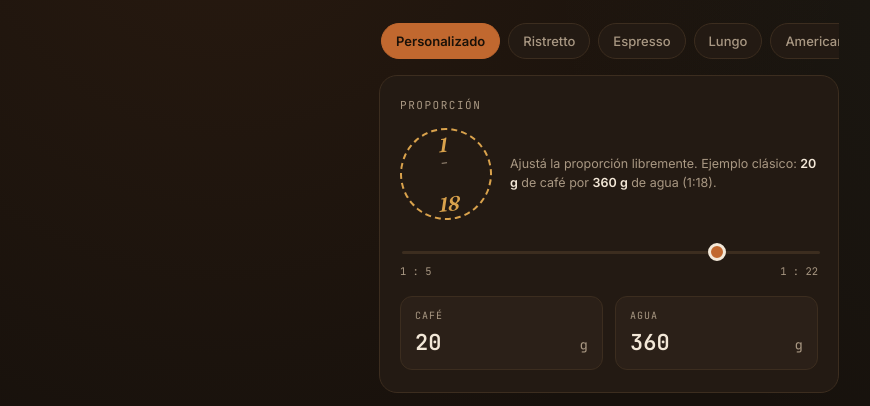
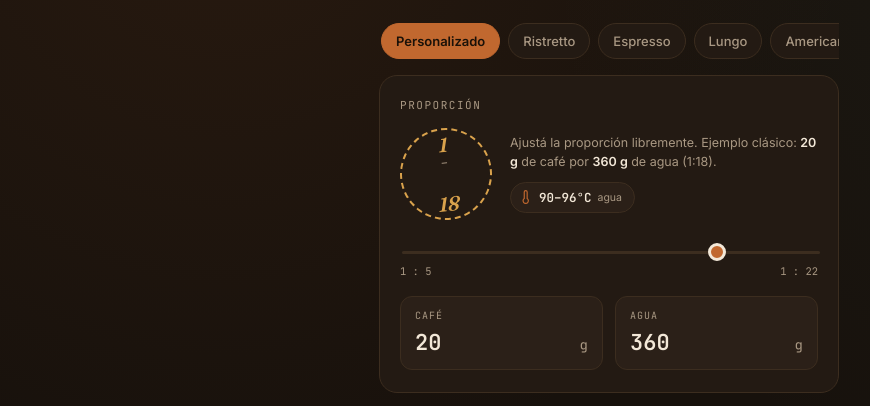
Before and after one commit to nestoledo-dotcom/Coffe-Calculator, a plain HTML site: page index.html in a window 1280 px wide. Shown: the part 131-537 px from the top of the page, without its empty margins (31-901 px from the left). Drawn offline with Linux system fonts and the light colour scheme.

Commit message:
Actualizar index.html

```diff
--- a/index.html
+++ b/index.html
@@ -152,6 +152,29 @@
   }
   .method-note b{ color:var(--cream); font-weight:600; }
 
+  /* Temperature pill */
+  .temp-pill{
+    display:inline-flex;
+    align-items:center;
+    gap:6px;
+    margin-top:10px;
+    padding:6px 12px 6px 8px;
+    border-radius:100px;
+    background:var(--surface-2);
+    border:1px solid var(--hairline);
+  }
+  .temp-pill svg{ width:14px; height:14px; color:var(--copper); flex:0 0 auto; }
+  .temp-pill .temp-val{
+    font-family:'JetBrains Mono', monospace;
+    font-size:12.5px;
+    font-weight:600;
+    color:var(--cream);
+  }
+  .temp-pill .temp-label{
+    font-size:10.5px;
+    color:var(--muted);
+  }
+
   /* Slider */
   .slider-wrap{ margin:18px 0 4px; }
   input[type="range"]{
@@ -305,8 +328,9 @@
   }
   .ref-table.show{ display:block; }
   .ref-row{
-    display:flex;
-    justify-content:space-between;
+    display:grid;
+    grid-template-columns:1fr auto auto;
+    gap:10px;
     align-items:center;
     padding:9px 0;
     border-top:1px solid var(--hairline);
@@ -317,6 +341,11 @@
     font-family:'JetBrains Mono', monospace;
     color:var(--gold);
     font-size:12.5px;
+    text-align:right;
+  }
+  .ref-row .val.temp{
+    color:var(--copper);
+    min-width:64px;
   }
 
   footer{
@@ -346,7 +375,14 @@
       <div class="stamp">
         <div class="stamp-inner" id="stampText">1<br><small>—</small><br>18</div>
       </div>
-      <div class="method-note" id="methodNote">Ejemplo clásico: <b>20 g</b> de café por <b>360 g</b> de agua.</div>
+      <div>
+        <div class="method-note" id="methodNote">Ejemplo clásico: <b>20 g</b> de café por <b>360 g</b> de agua.</div>
+        <div class="temp-pill">
+          <svg viewBox="0 0 24 24" fill="none" stroke="currentColor" stroke-width="2"><path d="M14 14.76V3.5a2.5 2.5 0 0 0-5 0v11.26a4.5 4.5 0 1 0 5 0z"/></svg>
+          <span class="temp-val" id="tempVal">90–96°C</span>
+          <span class="temp-label" id="tempLabel">agua</span>
+        </div>
+      </div>
     </div>
 
     <div class="slider-wrap">
@@ -397,7 +433,13 @@
       <p class="card-title" style="margin:0">Tabla de ratios comunes</p>
       <svg class="arrow" width="16" height="16" viewBox="0 0 24 24" fill="none" stroke="currentColor" stroke-width="2"><path d="M6 9l6 6 6-6"/></svg>
     </div>
-    <div class="ref-table" id="refTable"></div>
+    <div class="ref-table" id="refTable">
+      <div class="ref-row" style="border-top:none; padding-bottom:4px;">
+        <span class="name" style="color:var(--muted); font-size:10.5px; font-family:'JetBrains Mono', monospace; text-transform:uppercase; letter-spacing:0.08em;">Método</span>
+        <span class="val temp" style="font-family:'JetBrains Mono', monospace; font-size:10.5px; text-transform:uppercase; letter-spacing:0.08em;">Temp.</span>
+        <span class="val" style="font-family:'JetBrains Mono', monospace; font-size:10.5px; text-transform:uppercase; letter-spacing:0.08em;">Ratio</span>
+      </div>
+    </div>
   </div>
 
   <footer>Basado en rangos de referencia de la SCA y guías de tostadores especializados.<br>Ajustá siempre a gusto — estos son puntos de partida.</footer>
@@ -405,27 +447,27 @@
 
 <script>
 const methods = [
-  { id:'custom', name:'Personalizado', min:5, max:22, step:0.5, def:18, coffeeDef:20, time:null,
+  { id:'custom', name:'Personalizado', min:5, max:22, step:0.5, def:18, coffeeDef:20, time:null, temp:[90,96], tempLabel:'agua',
     note:'Ajustá la proporción libremente. Ejemplo clásico: <b>20 g</b> de café por <b>360 g</b> de agua (1:18).' },
-  { id:'ristretto', name:'Ristretto', min:1, max:1.5, step:0.1, def:1.3, coffeeDef:18, time:[15,20],
+  { id:'ristretto', name:'Ristretto', min:1, max:1.5, step:0.1, def:1.3, coffeeDef:18, time:[15,20], temp:[90,93], tempLabel:'agua',
     note:'Extracción corta y concentrada. Rango habitual <b>1:1</b> a <b>1:1.5</b>.' },
-  { id:'espresso', name:'Espresso', min:1.5, max:2.5, step:0.1, def:2, coffeeDef:18, time:[25,30],
+  { id:'espresso', name:'Espresso', min:1.5, max:2.5, step:0.1, def:2, coffeeDef:18, time:[25,30], temp:[90,94], tempLabel:'agua',
     note:'El estándar de café: <b>1:2</b> es la proporción más usada en cafeterías.' },
-  { id:'lungo', name:'Lungo', min:3, max:4, step:0.1, def:3.5, coffeeDef:18, time:[35,45],
+  { id:'lungo', name:'Lungo', min:3, max:4, step:0.1, def:3.5, coffeeDef:18, time:[35,45], temp:[88,92], tempLabel:'agua',
     note:'Espresso alargado, más diluido. Rango <b>1:3</b> a <b>1:4</b>.' },
-  { id:'americano', name:'Americano', min:10, max:16, step:0.5, def:14, coffeeDef:18, time:[25,30],
+  { id:'americano', name:'Americano', min:10, max:16, step:0.5, def:14, coffeeDef:18, time:[25,30], temp:[85,90], tempLabel:'agua añadida',
     note:'Ratio del café respecto al total (shot + agua caliente añadida), aprox. <b>1:10</b> a <b>1:16</b>.' },
-  { id:'frenchpress', name:'Prensa Francesa', min:12, max:15, step:0.5, def:15, coffeeDef:30, time:[240,240],
+  { id:'frenchpress', name:'Prensa Francesa', min:12, max:15, step:0.5, def:15, coffeeDef:30, time:[240,240], temp:[90,93], tempLabel:'agua',
     note:'Inmersión completa. Rango <b>1:12</b> a <b>1:15</b>; reposo de 4 minutos.' },
-  { id:'v60', name:'V60 / Pour-over', min:15, max:17, step:0.5, def:16, coffeeDef:15, time:[150,210],
+  { id:'v60', name:'V60 / Pour-over', min:15, max:17, step:0.5, def:16, coffeeDef:15, time:[150,210], temp:[90,96], tempLabel:'agua',
     note:'La "ratio dorada" de la SCA ronda <b>1:16</b> a <b>1:17</b>.' },
-  { id:'chemex', name:'Chemex', min:16, max:17, step:0.5, def:16.5, coffeeDef:30, time:[240,300],
+  { id:'chemex', name:'Chemex', min:16, max:17, step:0.5, def:16.5, coffeeDef:30, time:[240,300], temp:[92,94], tempLabel:'agua',
     note:'Filtro grueso, extracción limpia. Rango <b>1:16</b> a <b>1:17</b>.' },
-  { id:'aeropress', name:'AeroPress', min:12, max:18, step:0.5, def:15, coffeeDef:16, time:[60,120],
+  { id:'aeropress', name:'AeroPress', min:12, max:18, step:0.5, def:15, coffeeDef:16, time:[60,120], temp:[80,96], tempLabel:'agua',
     note:'Método versátil, admite un rango amplio: <b>1:12</b> a <b>1:18</b>.' },
-  { id:'moka', name:'Moka / Cafetera Italiana', min:7, max:10, step:0.5, def:8, coffeeDef:20, time:[240,300],
-    note:'Presión baja, ratio concentrado <b>1:7</b> a <b>1:10</b>.' },
-  { id:'coldbrew', name:'Cold Brew (concentrado)', min:4, max:8, step:0.5, def:5, coffeeDef:100, time:null,
+  { id:'moka', name:'Moka / Cafetera Italiana', min:7, max:10, step:0.5, def:8, coffeeDef:20, time:[240,300], temp:[90,96], tempLabel:'agua en la base',
+    note:'Presión baja, ratio concentrado <b>1:7</b> a <b>1:10</b>. Cargá la base con agua ya bien caliente.' },
+  { id:'coldbrew', name:'Cold Brew (concentrado)', min:4, max:8, step:0.5, def:5, coffeeDef:100, time:null, temp:[2,21], tempLabel:'agua fría',
     note:'Reposo largo en frío, <b>12–24 horas</b>. Ratio concentrado <b>1:4</b> a <b>1:8</b>, luego se diluye.' },
 ];
 
@@ -443,6 +485,8 @@ const rangeMin = document.getElementById('rangeMin');
 const rangeMax = document.getElementById('rangeMax');
 const targetText = document.getElementById('targetText');
 const clockEl = document.getElementById('clock');
+const tempVal = document.getElementById('tempVal');
+const tempLabelEl = document.getElementById('tempLabel');
 
 function fmtRatio(r){
   return (r % 1 === 0) ? r.toFixed(0) : r.toFixed(1);
@@ -470,6 +514,8 @@ function selectMethod(id){
   rangeMin.textContent = '1 : ' + fmtRatio(current.min);
   rangeMax.textContent = '1 : ' + fmtRatio(current.max);
   methodNote.innerHTML = current.note;
+  tempVal.textContent = current.temp[0] === current.temp[1] ? current.temp[0] + '°C' : current.temp[0] + '–' + current.temp[1] + '°C';
+  tempLabelEl.textContent = current.tempLabel;
   targetText.textContent = current.time
     ? 'Tiempo sugerido: ' + fmtTime(current.time[0]) + (current.time[1] !== current.time[0] ? ' – ' + fmtTime(current.time[1]) : '')
     : (current.id === 'coldbrew' ? 'Este método se mide en horas, no con el cronómetro.' : 'Sin tiempo estándar — ajustá a gusto.');
@@ -529,7 +575,8 @@ methods.filter(m => m.id !== 'custom').forEach(m => {
   const row = document.createElement('div');
   row.className = 'ref-row';
   const rangeStr = m.min === m.max ? '1:' + fmtRatio(m.min) : '1:' + fmtRatio(m.min) + '–1:' + fmtRatio(m.max);
-  row.innerHTML = '<span class="name">' + m.name + '</span><span class="val">' + rangeStr + '</span>';
+  const tempStr = m.temp[0] === m.temp[1] ? m.temp[0] + '°C' : m.temp[0] + '–' + m.temp[1] + '°C';
+  row.innerHTML = '<span class="name">' + m.name + '</span><span class="val temp">' + tempStr + '</span><span class="val">' + rangeStr + '</span>';
   refTable.appendChild(row);
 });
 refToggle.addEventListener('click', () => {
```
